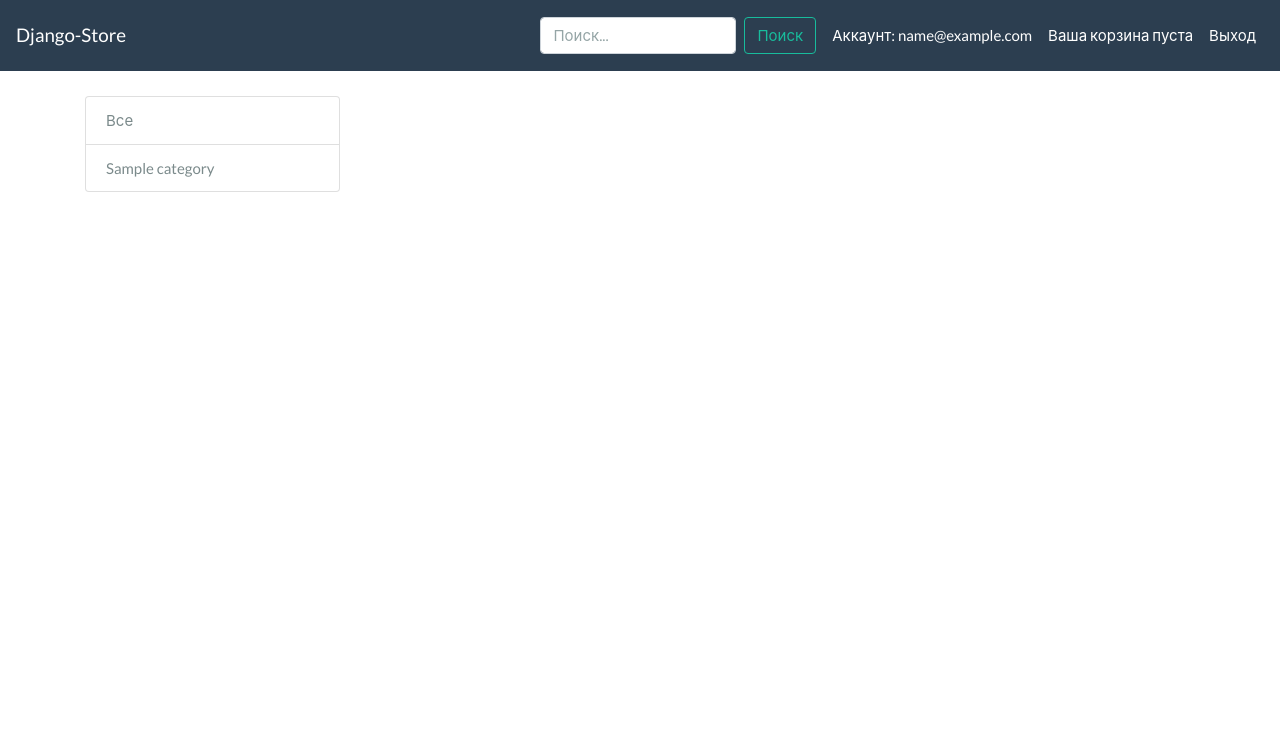
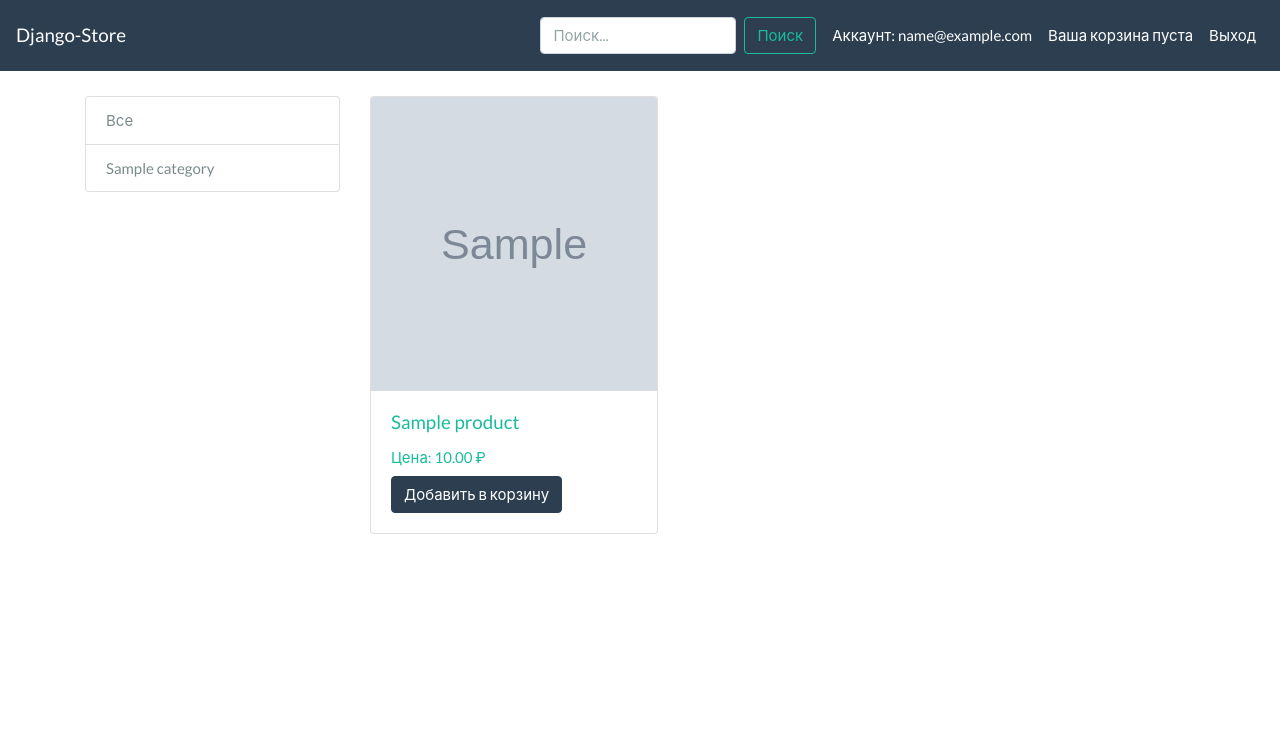
Before and after one commit to pakhanthegod/django-store, a Django app: a page that uses django_store/templates/base.html in a window 1280 px wide. Shown: the top 733 px of the page. Run offline with Django 3.2, Linux system fonts and the light colour scheme; a user stored in the database is signed in; tables that the repository leaves empty hold one stand-in row (values such as "Sample post"); grey boxes marked "Sample" are stand-in pictures; some libraries are stand-ins or nearby versions.

Commit message:
Minor changes

```diff
--- a/django_store/config/settings.py
+++ b/django_store/config/settings.py
@@ -106,9 +106,9 @@ AUTH_PASSWORD_VALIDATORS = [
 
 AUTH_USER_MODEL = 'profiles.User'
 
-LOGIN_REDIRECT_URL = 'products:product_list'
+LOGIN_REDIRECT_URL = 'products:list'
 
-LOGOUT_REDIRECT_URL = 'products:product_list'
+LOGOUT_REDIRECT_URL = 'products:list'
 
 # Internationalization
 # https://docs.djangoproject.com/en/2.1/topics/i18n/
--- a/django_store/orders/models.py
+++ b/django_store/orders/models.py
@@ -31,7 +31,7 @@ class Order(models.Model):
         return str(self.id)
 
     def get_absolute_url(self):
-        return reverse('orders:order_detail', kwargs={"pk": self.pk})
+        return reverse('orders:detail', kwargs={"pk": self.pk})
 
     def get_total(self):
         return (
--- a/django_store/orders/templates/orders/cart.html
+++ b/django_store/orders/templates/orders/cart.html
@@ -26,7 +26,7 @@
             {% else %}
                 <p>Ваша корзина пуста</p>
             {% endif %}
-            <a href="{% url 'orders:create_order' %}"><button class="btn btn-primary">Сделать заказ</button></a>
+            <a href="{% url 'orders:create' %}"><button class="btn btn-primary">Сделать заказ</button></a>
         </div>
     </div>
 {% endblock %}
--- a/django_store/orders/urls.py
+++ b/django_store/orders/urls.py
@@ -5,9 +5,9 @@ from . import views
 
 app_name = 'orders'
 urlpatterns = [
-    path('<int:pk>/', views.OrderDetailView.as_view(), name='order_detail'),
+    path('<int:pk>/', views.OrderDetailView.as_view(), name='detail'),
     path('cart/', views.CartView.as_view(), name='cart'),
     path('cart/add/<int:product_id>/', views.AddToCart.as_view(), name='add_to_cart'),
     path('cart/delete/<int:product_id>/', views.DeleteFromCart.as_view(), name='delete_from_cart'),
-    path('create/', views.CreateOrderView.as_view(), name='create_order')
+    path('create/', views.CreateOrderView.as_view(), name='create')
 ]
--- a/django_store/orders/views.py
+++ b/django_store/orders/views.py
@@ -24,7 +24,7 @@ class AddToCart(LoginRequiredMixin, View):
 
         messages.success(request, 'Товар добавлен')
 
-        return redirect(request.GET.get('from', 'products:product_list_all'))
+        return redirect(request.GET.get('from', 'products:list_all'))
 
 
 class DeleteFromCart(LoginRequiredMixin, View):
@@ -100,7 +100,7 @@ class CreateOrderView(LoginRequiredMixin, View):
 
         messages.success(request, 'Ваш заказ оформлен')
 
-        return redirect('products:product_list_all')
+        return redirect('products:list_all')
 
 
 class OrderDetailView(LoginRequiredMixin, SingleObjectMixin, TemplateResponseMixin, View):
--- a/django_store/products/models.py
+++ b/django_store/products/models.py
@@ -15,7 +15,7 @@ class Category(models.Model):
         return self.name
 
     def get_absolute_url(self):
-        return reverse('products:product_list', kwargs={'category': self.slug})
+        return reverse('products:list', kwargs={'category': self.slug})
 
 
 class Brand(models.Model):
@@ -37,7 +37,7 @@ class Product(models.Model):
     price = models.DecimalField(_('Цена'), max_digits=10, decimal_places=2)
     quantity = models.IntegerField(_('Количество'), default=20)
     available = models.BooleanField(_('Доступен'), default=True)
-    image = models.ImageField(_('Изображение'), upload_to='products')
+    image = models.ImageField(_('Изображение'), upload_to='products', default='default/image.png')
 
     class Meta:
         verbose_name = 'Товар'
@@ -47,4 +47,4 @@ class Product(models.Model):
         return self.name
 
     def get_absolute_url(self):
-        return reverse('products:product_detail', kwargs={'category': self.category.slug, 'pk': self.pk})
+        return reverse('products:detail', kwargs={'category': self.category.slug, 'pk': self.pk})
--- a/django_store/products/templates/products/product_list.html
+++ b/django_store/products/templates/products/product_list.html
@@ -5,7 +5,7 @@
     <div class="row">
         <div class="col-md-3">
             <div class="list-group">
-                <a href="{% url 'products:product_list_all' %}" class="list-group-item list-group-item-action">Все</a>
+                <a href="{% url 'products:list_all' %}" class="list-group-item list-group-item-action">Все</a>
                 {% for category in categories %}
                     <a href="{{ category.get_absolute_url }}" class="list-group-item list-group-item-action">{{ category }}</a>
                 {% endfor %}
@@ -16,14 +16,14 @@
                 {% if forloop.first %}
                     <div class="card-columns">
                 {% endif %}
-                <a href="{% url 'products:product_detail' product.category.slug product.id %}">
+                <a href="{% url 'products:detail' product.category.slug product.id %}">
                     <div class="card" style="width: 18rem;">
-                        <img src="{{ product.image.url }}" class="card-img-top mx-auto d-block" alt="..."  style="max-width: 300px; height: auto;">
+                        <img src="{{ product.image.url }}" class="card-img-top" alt="...">
                         <div class="card-body">
                             <h5 class="card-title">{{ product.name }}</h5>
                             <p class="card-text">Цена: {{ product.price }} &#8381;</p>
                             {% if user.is_authenticated %}
-                                <a href="{% url 'orders:add_to_cart' product.id %}" class="btn btn-primary">Добавить в корзину</a>
+                                <a href="{% url 'orders:add_to_cart' product.id %}" class="btn btn-primary mt-2">Добавить в корзину</a>
                             {% endif %}
                         </div>
                     </div>
@@ -36,6 +36,36 @@
                     </div>
                 {% endif %}
             {% endfor %}
+            {% if is_paginated %}
+            <div class="col d-flex justify-content-center align-items-center">
+                    {% if page_obj.has_previous %}
+                        {% if category %}
+                            <a href="{% url 'products:list_page' category=category page=1 %}" class="btn btn-primary">&laquo; Первая</a>
+                            <a href="{% url 'products:list_page' category=category page=page_obj.previous_page_number %}" class="btn btn-primary ml-2">Предыдущая</a>
+                        {% else %}
+                            <a href="{% url 'products:list_all_page' page=1 %}" class="btn btn-primary">&laquo; В начало</a>
+                            <a href="{% url 'products:list_all_page' page=page_obj.previous_page_number %}" class="btn btn-primary ml-2">Предыдущая</a>
+                        {% endif %}
+                    {% endif %}
+
+                    <span class="mx-2">
+                        Страница {{ page_obj.number }} из {{ page_obj.paginator.num_pages }}.
+                    </span>
+
+                    {% if page_obj.has_next %}
+                        {% if category %}
+                            <a href="{% url 'products:list_page' category=category page=page_obj.next_page_number %}" class="btn btn-primary mr-2">Следующая</a>
+                            <a href="{% url 'products:list_page' category=category page=page_obj.paginator.num_pages %}" class="btn btn-primary">Последняя &raquo;</a>
+                        {% else %}
+                            <a href="{% url 'products:list_all_page' page=page_obj.next_page_number %}" class="btn btn-primary mr-2">Следующая</a>
+                            <a href="{% url 'products:list_all_page' page=page_obj.paginator.num_pages %}" class="btn btn-primary">Последняя &raquo;</a>
+                        {% endif %}
+                    {% else %}
+                        <span></span>
+                        <span></span>
+                    {% endif %}
+            </div>
+            {% endif %}
         </div>
     </div>
 {% endblock %}
--- a/django_store/products/urls.py
+++ b/django_store/products/urls.py
@@ -5,8 +5,9 @@ from . import views
 
 app_name = 'products'
 urlpatterns = [
-    path('', views.ProductListView.as_view(), name='product_list_all'),
-    path('<slug:category>/', views.ProductListView.as_view(), name='product_list'),
-    path('<slug:category>/<int:pk>/', views.ProductDetailView.as_view(), name='product_detail'),
-    path('<slug:category>/page<int:page>/', views.ProductListView.as_view(), name='product_list_page'),
+    path('', views.ProductListView.as_view(), name='list_all'),
+    path('page-<int:page>/', views.ProductListView.as_view(), name='list_all_page'),
+    path('<slug:category>/', views.ProductListView.as_view(), name='list'),
+    path('<slug:category>/<int:pk>/', views.ProductDetailView.as_view(), name='detail'),
+    path('<slug:category>/page-<int:page>/', views.ProductListView.as_view(), name='list_page'),
 ]
--- a/django_store/products/views.py
+++ b/django_store/products/views.py
@@ -1,4 +1,4 @@
-from django.shortcuts import render, redirect
+from django.shortcuts import render, redirect, get_object_or_404
 from django.views.generic.base import View, TemplateResponseMixin, ContextMixin
 from django.views.generic.list import MultipleObjectMixin
 from django.views.generic.detail import SingleObjectMixin
@@ -9,7 +9,7 @@ from .models import Product, Category
 class ProductListView(MultipleObjectMixin, TemplateResponseMixin, View):
     model = Product
     template_name = 'products/product_list.html'
-    paginate_by = 9
+    paginate_by = 3
 
     def get(self, request, *args, **kwargs):
         self.object_list = self.get_queryset()
@@ -19,20 +19,22 @@ class ProductListView(MultipleObjectMixin, TemplateResponseMixin, View):
 
     def get_queryset(self):
         queryset = super().get_queryset()
-        category = self.kwargs.get('category', '')
-        search_query = self.request.GET.get('search', '')
+        category_raw = self.kwargs.get('category')
+        search_query = self.request.GET.get('q')
 
         if search_query:
-            return queryset.filter(name__istartswith=search_query)
+            return queryset.filter(name__icontains=search_query)
 
-        if not category:
-            return queryset
+        if category_raw:
+            category = get_object_or_404(Category, slug=category_raw)
+            return queryset.filter(category=category)
 
-        return queryset.filter(category__slug=category)
+        return queryset
 
     def get_context_data(self, **kwargs):
         context = super().get_context_data(**kwargs)
         context['categories'] = Category.objects.all()
+        context['category'] = self.kwargs.get('category')
 
         return context
 
--- a/django_store/static/css/base.css
+++ b/django_store/static/css/base.css
@@ -2,3 +2,9 @@ body {
     min-height: 75rem;
     padding-top: 6rem;
 }
+
+.card-img-top {
+    width: 100%;
+    height: 23vw;
+    object-fit: cover;
+}
--- a/django_store/templates/base.html
+++ b/django_store/templates/base.html
@@ -17,7 +17,7 @@
 </head>
 <body>
     <nav class="navbar navbar-expand-lg navbar-dark bg-primary fixed-top">
-        <a class="navbar-brand" href="{% url 'products:product_list_all' %}">Django-Store</a>
+        <a class="navbar-brand" href="{% url 'products:list_all' %}">Django-Store</a>
         <button class="navbar-toggler" type="button" data-toggle="collapse" data-target="#navbarNavDropdown" aria-controls="navbarNavDropdown" aria-expanded="false" aria-label="Toggle navigation">
                 <span class="navbar-toggler-icon"></span>
         </button>
@@ -27,10 +27,10 @@
                     <a class="nav-link" href="#">Home</a>
                 </li> {% endcomment %}
             </ul>
-            <div class="form-inline my-2 mx-2 my-lg-0">
-                <input id="search" class="form-control mr-sm-2" type="search" placeholder="Поиск..." aria-label="Search">
-                <button onclick="setGetParameter()" class="btn btn-outline-success my-2 my-sm-0" type="button">Поиск</button>
-            </div>
+            <form action="{% url 'products:list_all' %}" method="GET" class="form-inline my-2 mx-2 my-lg-0">
+                <input id="search" type="search" placeholder="Поиск..." aria-label="Поиск" name="q" class="form-control mr-sm-2">
+                <button type="submit" class="btn btn-outline-success my-2 my-sm-0">Поиск</button>
+            </form>
             <ul class="navbar-nav navbar-right">
                 {% if not user.is_authenticated %}
                     <li class="nav-item">
@@ -72,18 +72,6 @@
     <script src="https://stackpath.bootstrapcdn.com/bootstrap/4.3.1/js/bootstrap.min.js" integrity="sha384-JjSmVgyd0p3pXB1rRibZUAYoIIy6OrQ6VrjIEaFf/nJGzIxFDsf4x0xIM+B07jRM" crossorigin="anonymous"></script>
     <script src="{% static 'js/noty.js' %}"></script>
     <script>
-        function setGetParameter() {
-            searchWord = document.getElementById('search').value;
-            window.location.href = "{% url 'products:product_list_all' %}" + "?search=" + searchWord;
-        }
-
-        input = document.getElementById('search');
-        input.addEventListener('keyup', e => {
-            if (e.keyCode == 13) {
-                setGetParameter()
-            }
-        });
-
         {% if messages %}
             {% for message in messages %}
                 new Noty({
```
Also changed, not shown: django_store/static/img/image.png (deleted).
